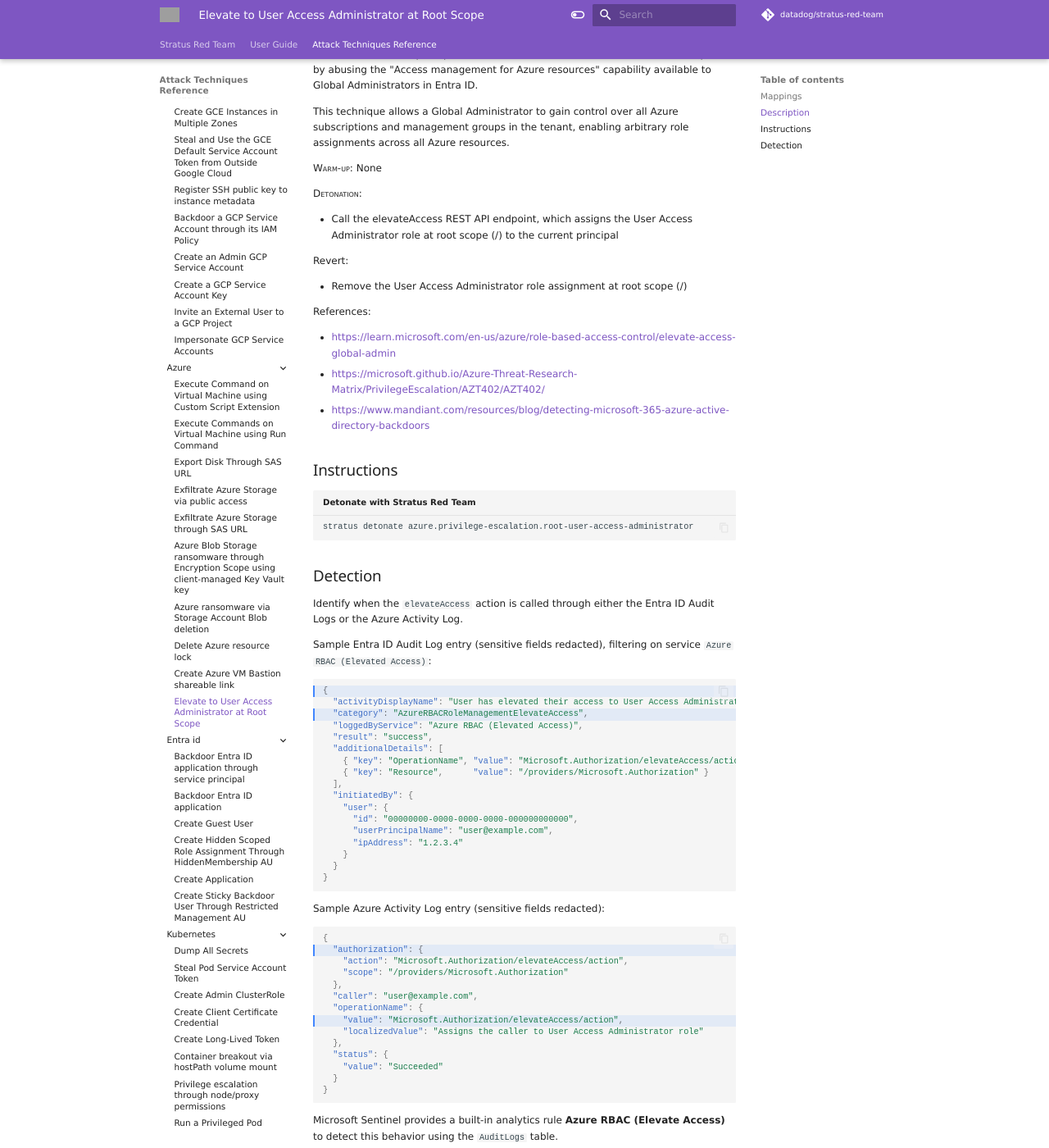
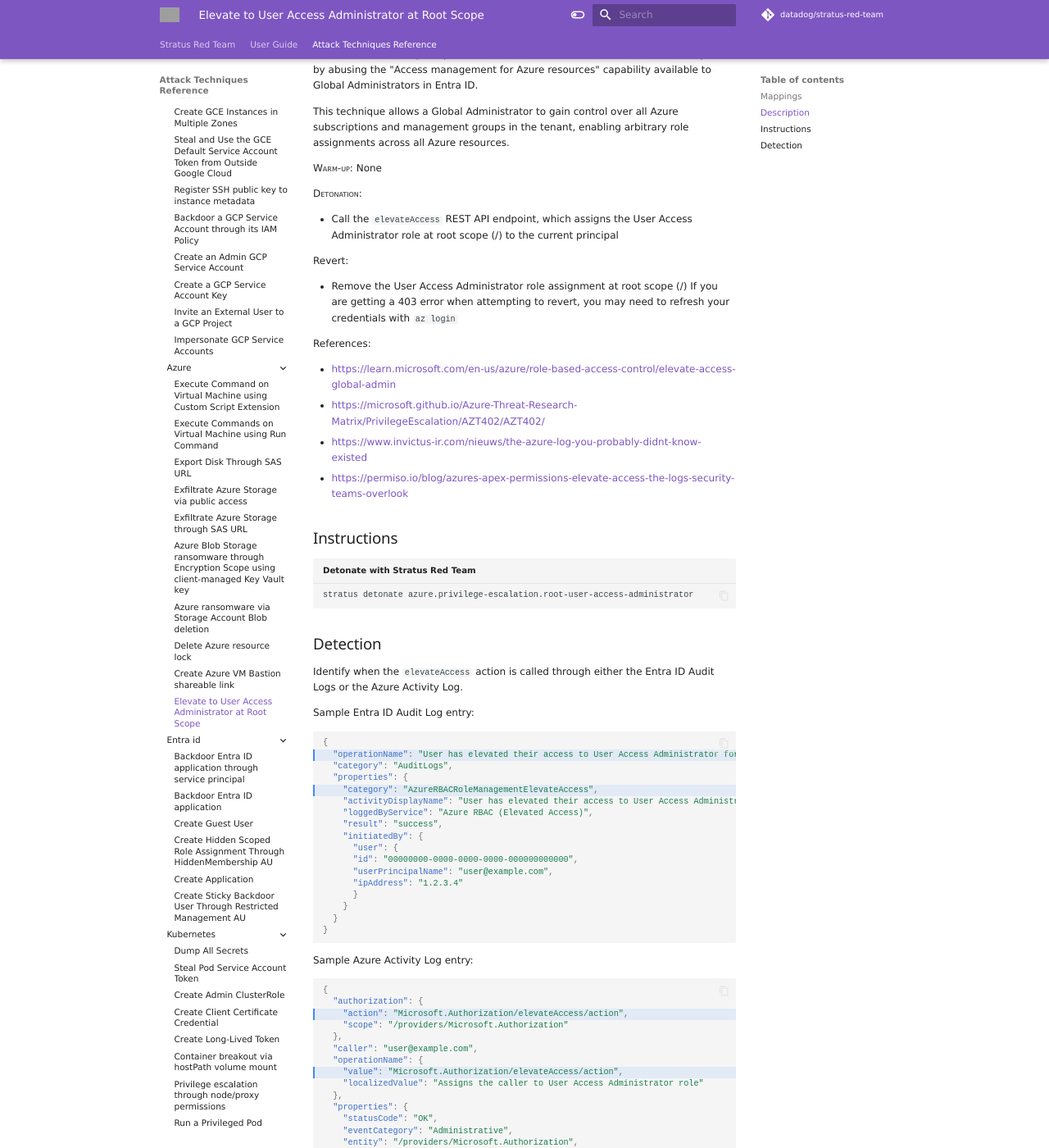
Before and after one commit to DataDog/stratus-red-team, an MkDocs documentation site: the page built from docs/attack-techniques/azure/azure.privilege-escalation.root-user-access-administrator.md, in a window 1280 px wide and 1400 px high, scrolled down 351 px. Shown: the whole window at 82% size. Built offline with MkDocs 1.6.1 and Material for MkDocs 9.7.7, drawn with Linux system fonts in a browser that asks for light colours; nearby versions of some CDN libraries; library files that are not in the unit come from our copies; comment, search, counter and statistics services are not loaded; some of the changed text lies outside the part shown; grey boxes are pictures that could not be loaded.

Commit message:
Enhance docs

````diff
--- a/docs/attack-techniques/azure/azure.privilege-escalation.root-user-access-administrator.md
+++ b/docs/attack-techniques/azure/azure.privilege-escalation.root-user-access-administrator.md
@@ -29,17 +29,19 @@
 
 <span style="font-variant: small-caps;">Detonation</span>:
 
-- Call the elevateAccess REST API endpoint, which assigns the User Access Administrator role at root scope (/) to the current principal
+- Call the <code>elevateAccess</code> REST API endpoint, which assigns the User Access Administrator role at root scope (/) to the current principal
 
 Revert:
 
 - Remove the User Access Administrator role assignment at root scope (/)
+If you are getting a 403 error when attempting to revert, you may need to refresh your credentials with <code>az login</code>
 
 References:
 
 - https://learn.microsoft.com/en-us/azure/role-based-access-control/elevate-access-global-admin
 - https://microsoft.github.io/Azure-Threat-Research-Matrix/PrivilegeEscalation/AZT402/AZT402/
-- https://www.mandiant.com/resources/blog/detecting-microsoft-365-azure-active-directory-backdoors
+- https://www.invictus-ir.com/nieuws/the-azure-log-you-probably-didnt-know-existed
+- https://permiso.io/blog/azures-apex-permissions-elevate-access-the-logs-security-teams-overlook
 
 
 ## Instructions
@@ -52,31 +54,32 @@
 
 Identify when the <code>elevateAccess</code> action is called through either the Entra ID Audit Logs or the Azure Activity Log.
 
-Sample Entra ID Audit Log entry (sensitive fields redacted), filtering on service <code>Azure RBAC (Elevated Access)</code>:
+Sample Entra ID Audit Log entry:
 
-```json hl_lines="1 3"
+``` json hl_lines="2 5"
 {
-  "activityDisplayName": "User has elevated their access to User Access Administrator for their Azure Resources",
-  "category": "AzureRBACRoleManagementElevateAccess",
-  "loggedByService": "Azure RBAC (Elevated Access)",
-  "result": "success",
-  "additionalDetails": [
-    { "key": "OperationName", "value": "Microsoft.Authorization/elevateAccess/action" },
-    { "key": "Resource",      "value": "/providers/Microsoft.Authorization" }
-  ],
-  "initiatedBy": {
-    "user": {
+  "operationName": "User has elevated their access to User Access Administrator for their Azure Resources",
+  "category": "AuditLogs",
+  "properties": {
+    "category": "AzureRBACRoleManagementElevateAccess",
+    "activityDisplayName": "User has elevated their access to User Access Administrator for their Azure Resources",
+    "loggedByService": "Azure RBAC (Elevated Access)",
+    "result": "success",
+    "initiatedBy": {
+      "user": {
       "id": "00000000-0000-0000-0000-000000000000",
       "userPrincipalName": "user@example.com",
       "ipAddress": "1.2.3.4"
+      }
     }
   }
 }
+
 ```
 
-Sample Azure Activity Log entry (sensitive fields redacted):
+Sample Azure Activity Log entry:
 
-```json hl_lines="2 8"
+``` json hl_lines="3 8"
 {
   "authorization": {
     "action": "Microsoft.Authorization/elevateAccess/action",
@@ -87,10 +90,14 @@
     "value": "Microsoft.Authorization/elevateAccess/action",
     "localizedValue": "Assigns the caller to User Access Administrator role"
   },
+  "properties": {
+    "statusCode": "OK",
+    "eventCategory": "Administrative",
+    "entity": "/providers/Microsoft.Authorization",
+    "message": "Microsoft.Authorization/elevateAccess/action",
+  }
   "status": {
     "value": "Succeeded"
   }
 }
 ```
-
-Microsoft Sentinel provides a built-in analytics rule <b>Azure RBAC (Elevate Access)</b> to detect this behavior using the <code>AuditLogs</code> table.
````
Also changed, not shown: 1 other file.
